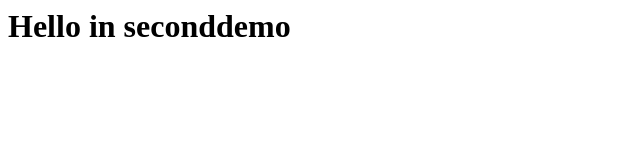
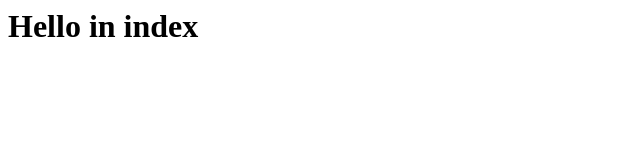
Before and after one commit to MaheshJagdale57/jenkins_test, a plain HTML site: page index.html in a window 1280 px wide. Shown: the whole page, without its empty margins (0-640 px from the left). Drawn offline with Linux system fonts and the light colour scheme.

Commit message:
Update index.html

```diff
--- a/index.html
+++ b/index.html
@@ -1,5 +1,5 @@
 <html>
   <body>
-  <h1>Hello in seconddemo</h1>
+  <h1>Hello in index</h1>
   </body>
 </html>
```
